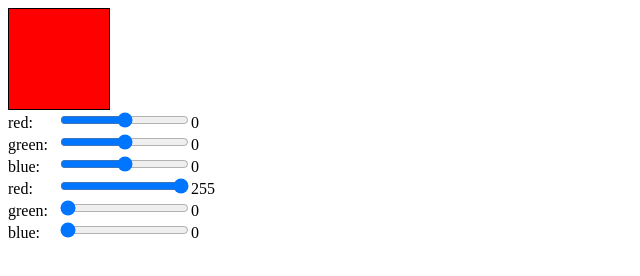
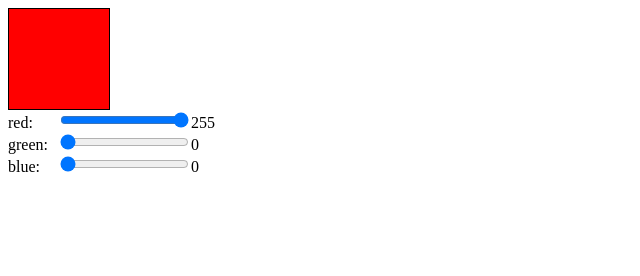
Before and after one commit to csci312-f19/practical-02-andrexiao85, a website: page index.html in a window 1280 px wide. Shown: the whole page, without its empty margins (0-640 px from the left). Drawn offline with Linux system fonts and the light colour scheme.

Commit message:
Replace the static color picker

```diff
--- a/index.html
+++ b/index.html
@@ -21,33 +21,18 @@
     </style>
   </head>
   <body>
-    <div class="color-picker">
-      <div class="color-swatch" ></div>
-      <div class="red-slider"><div class="color-label">red:</div><input type="range" min="0" max="255"><span>0</span></div>
-      <div class="green-slider"><div class="color-label">green:</div><input type="range" min="0" max="255"><span>0</span></div>
-      <div class="blue-slider"><div class="color-label">blue:</div><input type="range" min="0" max="255"><span>0</span></div>
-    </div>
+
 
     <script type="text/javascript">
-      const colorBox = document.querySelector('.color-swatch');
-      const picker = document.querySelector('.color-picker');
+
       let currentColor = {'red': 255, 'green': 0, 'blue': 0};
+
+      const picker = createColorPicker(currentColor, (value) => console.log(value));
+
+      document.body.appendChild(picker);
 
 
 
-      const update = function(newColor) {
-        currentColor = { ...currentColor, ...newColor }
-        const { red, green, blue } = currentColor;
-
-        colorBox.style.background = `rgb(${red}, ${green}, ${blue})`;
-      };
-
-      Object.keys(currentColor).forEach((color) =>  {
-        const slider = createSlider(color, currentColor[color], update);
-        picker.appendChild(slider);
-      });
-
-      update();
     </script>
 
   </body>
```
